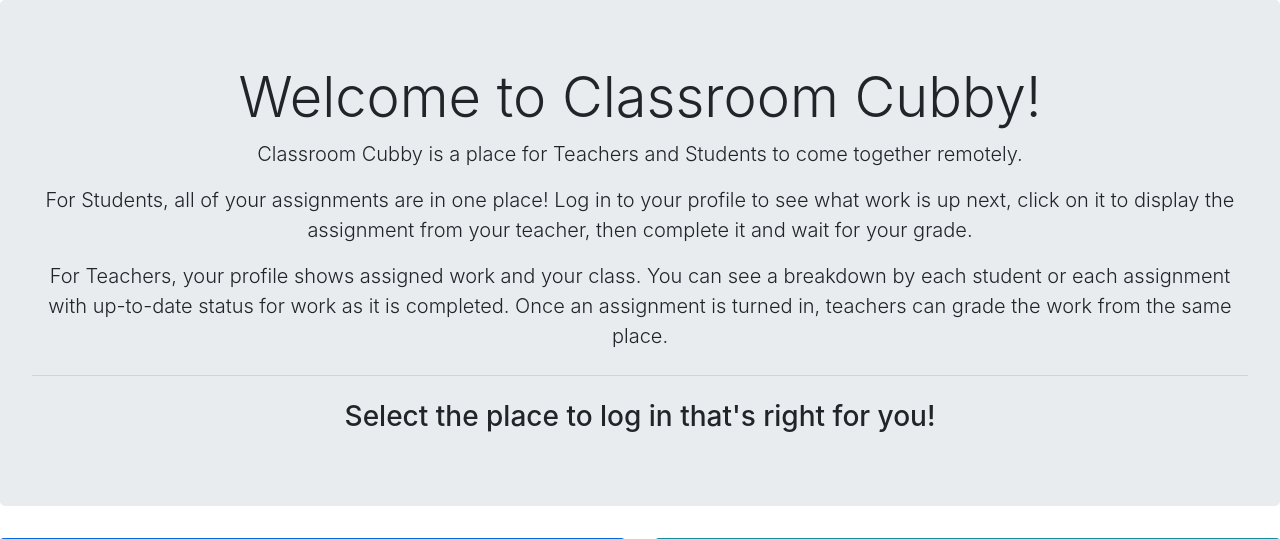
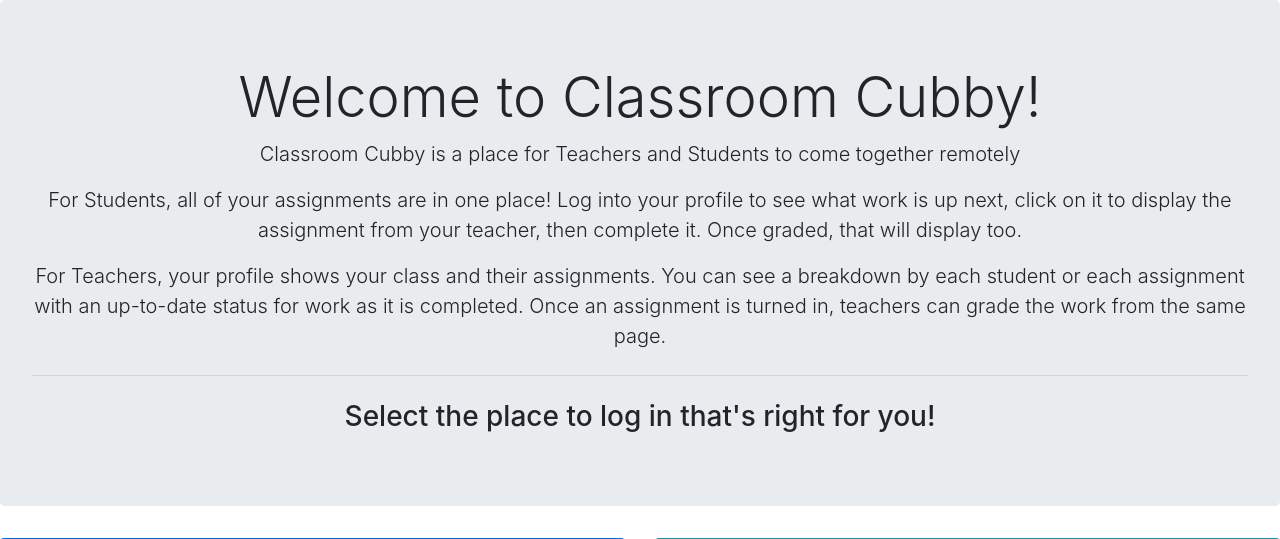
Before and after one commit to ScottBurden/capstone, a Flask app: page / in a window 1280 px wide. Shown: the top 539 px of the page. Run offline with Flask 2, Linux system fonts and the light colour scheme; some libraries are stand-ins or nearby versions.

Commit message:
cleaning up landing page wording

```diff
--- a/templates/landing.html
+++ b/templates/landing.html
@@ -5,9 +5,9 @@ Welcome to the Library of Progress OR Classroom Cubby
 {% block content %}
 <div class="jumbotron text-center">
   <h1 class="display-4">Welcome to Classroom Cubby!</h1>
-  <p class="lead">Classroom Cubby is a place for Teachers and Students to come together remotely.</p>
-  <p class="lead">For Students, all of your assignments are in one place! Log in to your profile to see what work is up next, click on it to display the assignment from your teacher, then complete it and wait for your grade.</p>
-  <p class="lead">For Teachers, your profile shows assigned work and your class. You can see a breakdown by each student or each assignment with up-to-date status for work as it is completed. Once an assignment is turned in, teachers can grade the work from the same place.</p>
+  <p class="lead">Classroom Cubby is a place for Teachers and Students to come together remotely</p>
+  <p class="lead">For Students, all of your assignments are in one place! Log into your profile to see what work is up next, click on it to display the assignment from your teacher, then complete it. Once graded, that will display too.</p>
+  <p class="lead">For Teachers, your profile shows your class and their assignments. You can see a breakdown by each student or each assignment with an up-to-date status for work as it is completed. Once an assignment is turned in, teachers can grade the work from the same page.</p>
   <hr class="my-4">
   <h3>Select the place to log in that's right for you!</h3>
 </div>
```
